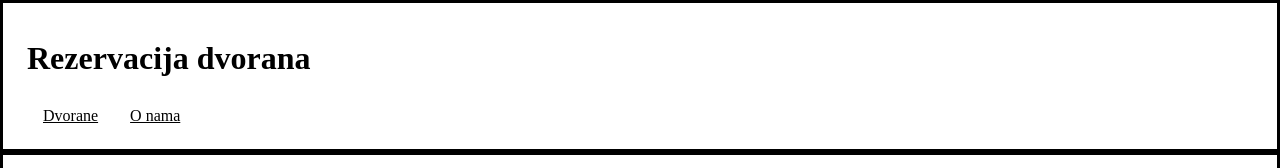
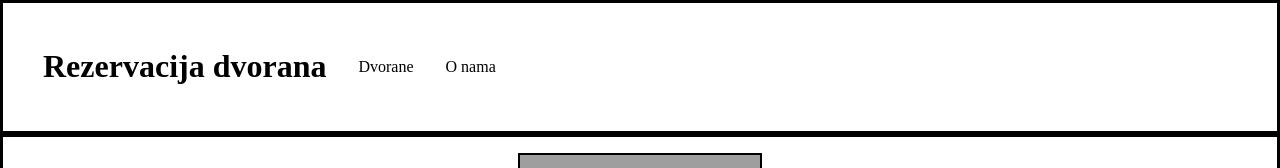
Before and after one commit to tomiiii55/Speck-Academy-2019-Project, a plain HTML site: page layout.html in a window 1280 px wide. Shown: the top 168 px of the page. Drawn offline with nearby package versions, Linux system fonts and the light colour scheme; grey boxes are pictures that could not be loaded.

Commit message:
Add redirect H1

```diff
--- a/layout.css
+++ b/layout.css
@@ -50,12 +50,15 @@
 
   h1{
       width:500px;
+	  color:black;
+	  text-decoration:none;
   }
 }
 
   a {
     padding: 8px 16px;
-    color:black;
+    color: black;
+	text-decoration:none;
 
 
   }
--- a/layout.html
+++ b/layout.html
@@ -7,7 +7,7 @@
 </head>
 <body>
     <header class="site-header">
-        <h1>Rezervacija dvorana</h1>
+        <a href ="index.html"><h1>Rezervacija dvorana</h1></a>
         <nav class="site-nav">
             <a href="halls.html">Dvorane</a>
             <a href="halls.html">O nama</a>
```
